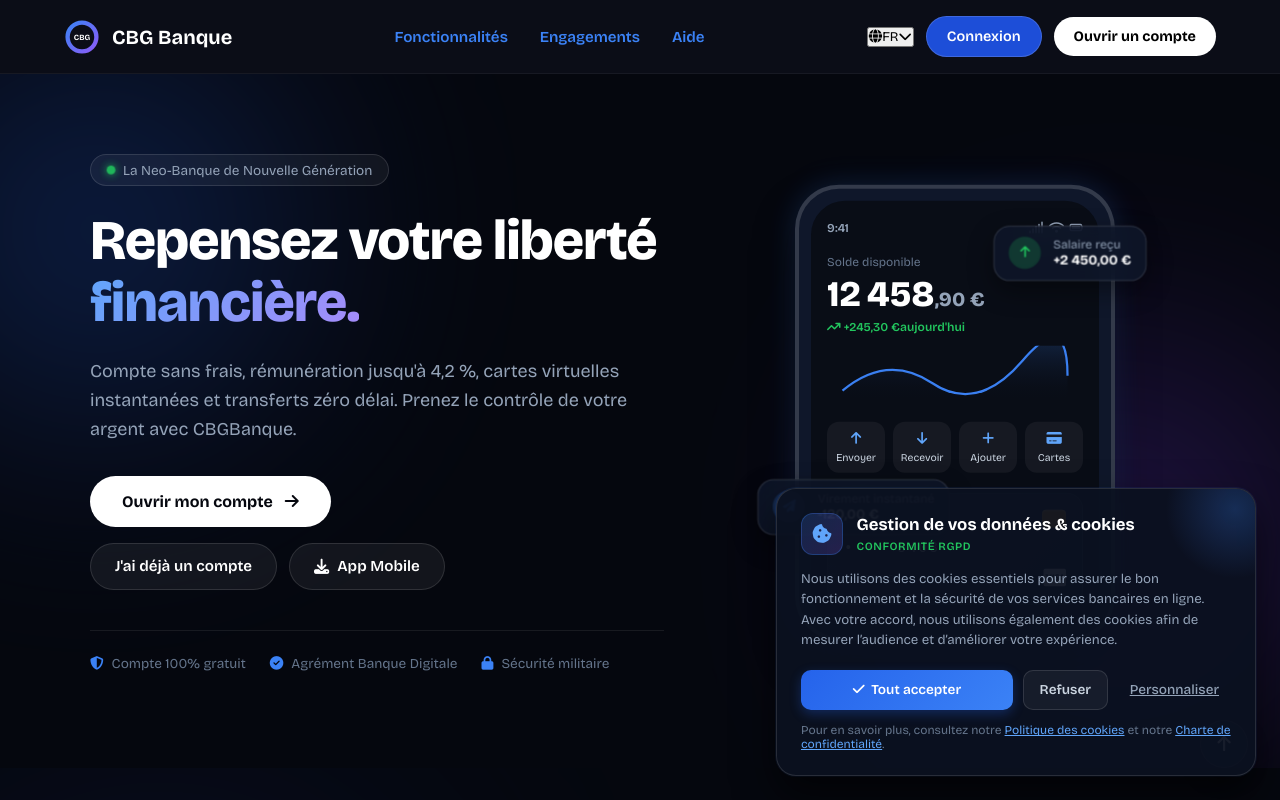
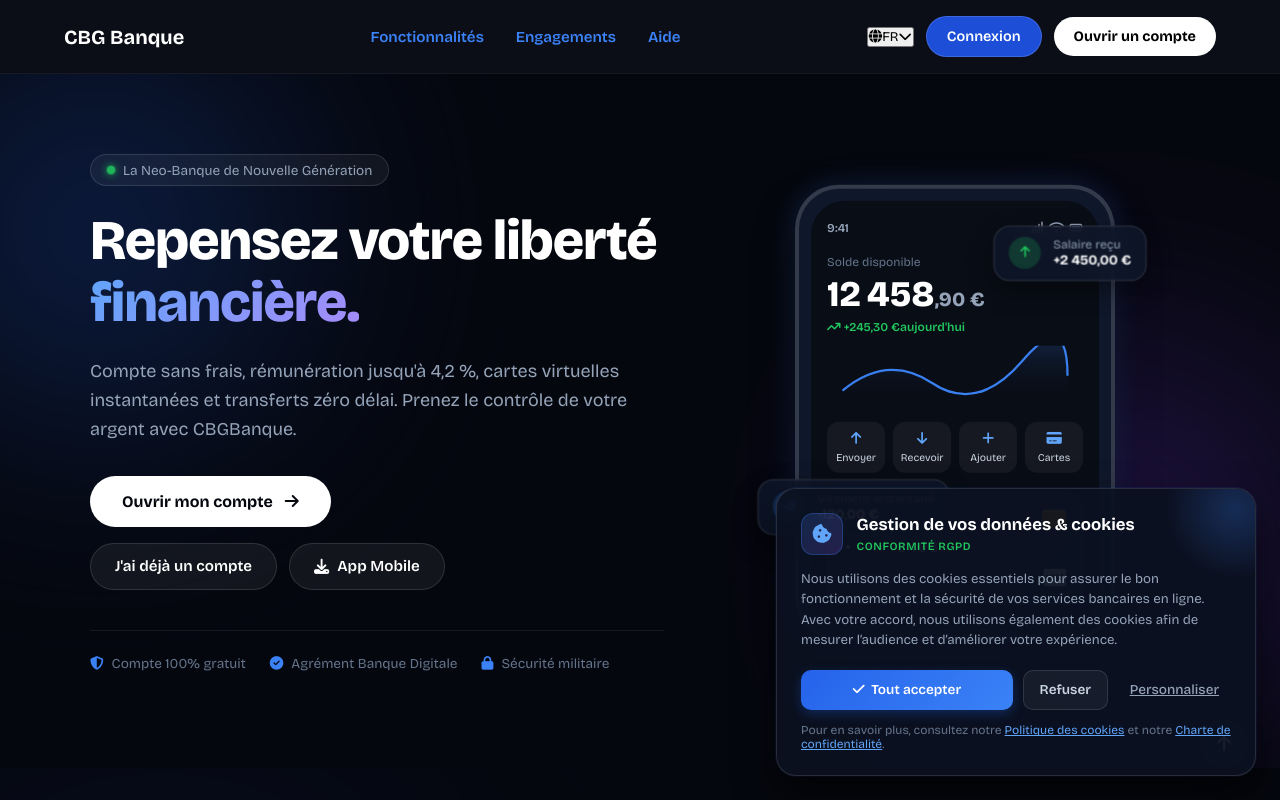
Before and after one commit to ftbson/cbgbanque, a Next.js app: page / in a window 1280 px wide. Shown: the top 800 px of the page. Built offline with nearby package versions, Linux system fonts and the light colour scheme.

Commit message:
feat: amélioration de l'interface et des fonctionnalités

```diff
--- a/src/components/Footer.tsx
+++ b/src/components/Footer.tsx
@@ -26,7 +26,7 @@ export default function Footer() {
           {/* Top Download Banner Card */}
           <div className="footer-banner">
             <div className="banner-left">
-              <div className="banner-logo-icon">
+              {/* <div className="banner-logo-icon">
                 <svg viewBox="0 0 100 100" className="brand-svg">
                   <circle
                     cx="50"
@@ -53,7 +53,7 @@ export default function Footer() {
                     CBG
                   </text>
                 </svg>
-              </div>
+              </div> */}
               <div className="banner-texts">
                 <h4 className="banner-title">{t("footer.bannerTitle")}</h4>
                 <p className="banner-subtitle">
--- a/src/components/Navbar.tsx
+++ b/src/components/Navbar.tsx
@@ -23,7 +23,7 @@ export default function Navbar() {
       <nav className="navbar">
         {/* Brand / Logo */}
         <Link href="/" className="nav-brand">
-          <div className="logo-icon">
+          {/* <div className="logo-icon">
             <svg viewBox="0 0 100 100" className="brand-svg">
               <circle
                 cx="50"
@@ -56,7 +56,7 @@ export default function Navbar() {
                 CBG
               </text>
             </svg>
-          </div>
+          </div> */}
           <span className="brand-name">{t("common.appName")}</span>
         </Link>
 
```
